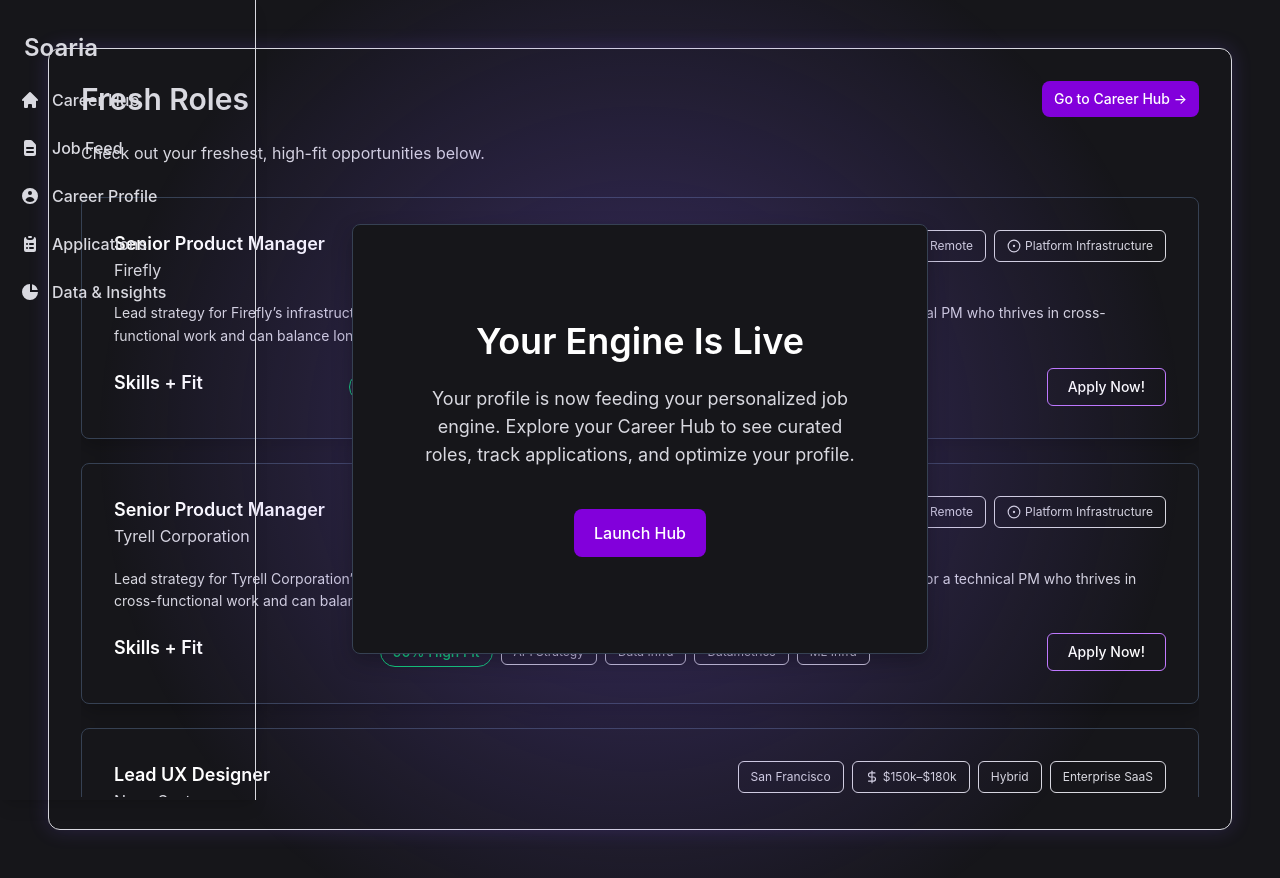
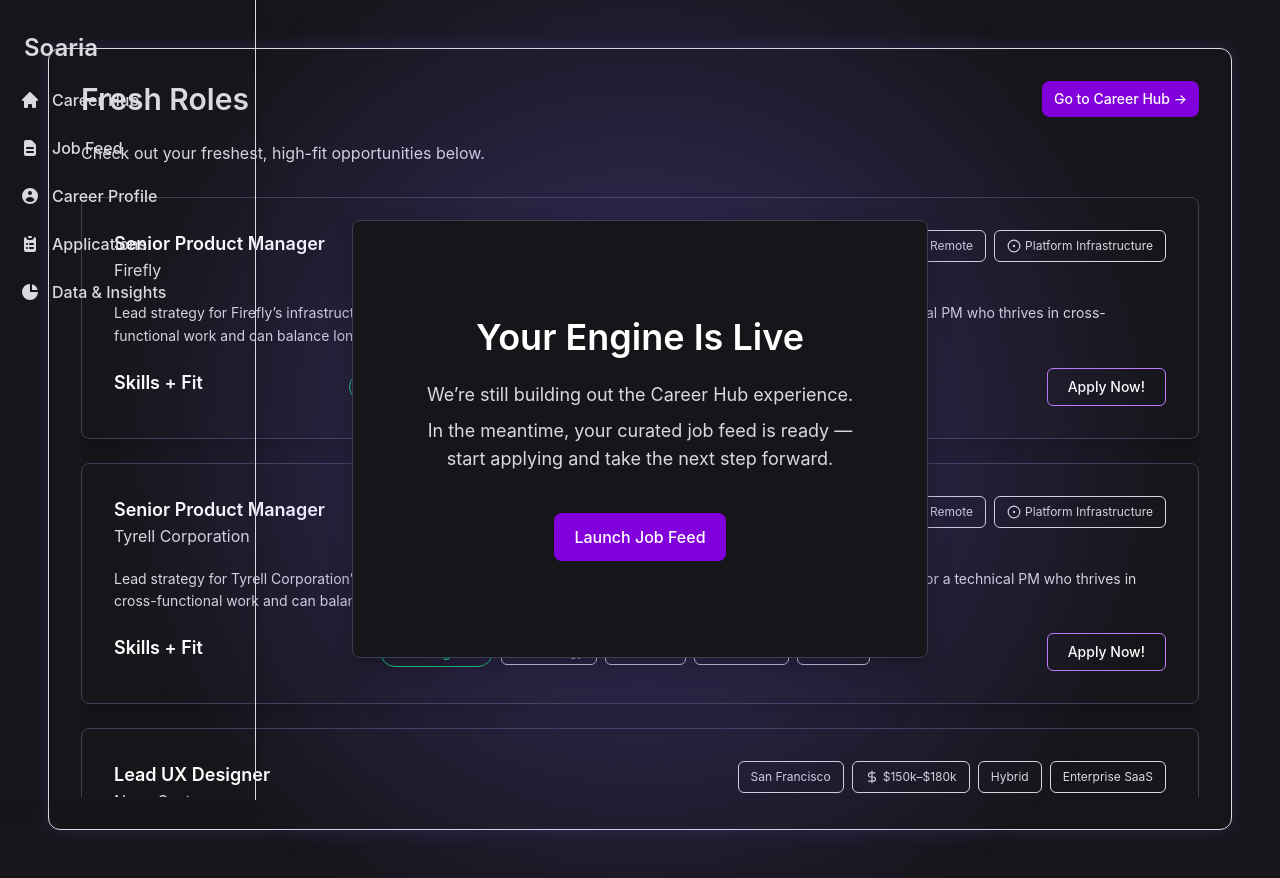
Before and after one commit to Soaria-pro/soaria-web, a Next.js app: page /careerhub in a window 1280 px wide. Built offline with nearby package versions, Linux system fonts and the light colour scheme.

Commit message:
[fix] file structure and text on launch modal

```diff
--- a/app/careerhub/page.tsx
+++ b/app/careerhub/page.tsx
@@ -1,12 +1,26 @@
 "use client";
 
-import { useState } from "react";
+import { useState, useEffect } from "react";
 import SidebarNav from "@/components/careerhub/SidebarNav";
-import CareerHubMain from "@/components/careerhub/CareerHubMain";
 import Launch from "@/components/careerhub/Launch";
+import JobFeed from "@/components/careerhub/JobFeed";
 
 export default function CareerHubPage() {
   const [showLaunchModal, setShowLaunchModal] = useState(true);
+  const [mounted, setMounted] = useState(false);
+
+  useEffect(() => {
+    setMounted(true);
+  }, []);
+
+  if (!mounted) {
+    return (
+      <div className="min-h-screen bg-background text-foreground relative flex">
+        <SidebarNav />
+        <main className="flex-1 p-4 md:p-10 relative z-0 ml-0 md:ml-[10%]" />
+      </div>
+    );
+  }
 
   return (
     <div className="min-h-screen bg-background text-foreground relative flex">
@@ -24,7 +38,7 @@ export default function CareerHubPage() {
           transition-all duration-300
         "
       >
-        {/* Launch modal stays mounted, just fades out */}
+      {/* Launch Modal */}
         <div
           className={`transition-opacity duration-500 ${
             showLaunchModal ? "opacity-100 visible" : "opacity-0 invisible"
@@ -36,8 +50,7 @@ export default function CareerHubPage() {
           />
         </div>
 
-        {/* Keep main content always rendered to prevent layout shift */}
-        <CareerHubMain />
+        <JobFeed />
       </main>
     </div>
   );
--- a/app/page.tsx
+++ b/app/page.tsx
@@ -1,5 +1,4 @@
 import Hero from "@/components/Hero";
-import Features from "@/components/Features";
 import ValueProp from "@/components/ValueProp";
 import DetailGrid from "@/components/DetailGrid";
 import Gradient from "@/components/Gradient";
--- a/components/careerhub/Launch.tsx
+++ b/components/careerhub/Launch.tsx
@@ -35,13 +35,17 @@ export default function Launch({ onClose, isVisible }: LaunchProps) {
               <h1 className="text-4xl font-semibold mb-6 text-white">
                 Your Engine Is Live
               </h1>
-              <p className="text-lg text-foreground/80 mb-10 max-w-xl mx-auto">
-                Your profile is now feeding your personalized job engine. Explore
-                your Career Hub to see curated roles, track applications, and
-                optimize your profile.
+              <p className="text-lg text-foreground/80 mb-10 max-w-xl mx-auto space-y-2">
+                <span className="block">
+                  We&rsquo;re still building out the Career Hub experience.
+                </span>
+                <span className="block">
+                  In the meantime, your curated job feed is ready — start
+                  applying and take the next step forward.
+                </span>
               </p>
               <Button color="purple" size="lg" onClick={onClose}>
-                Launch Hub
+                Launch Job Feed
               </Button>
             </Card>
           </motion.div>
```
Also changed, not shown: components/careerhub/JobFeed.tsx (renamed from components/careerhub/CareerHubMain.tsx).
